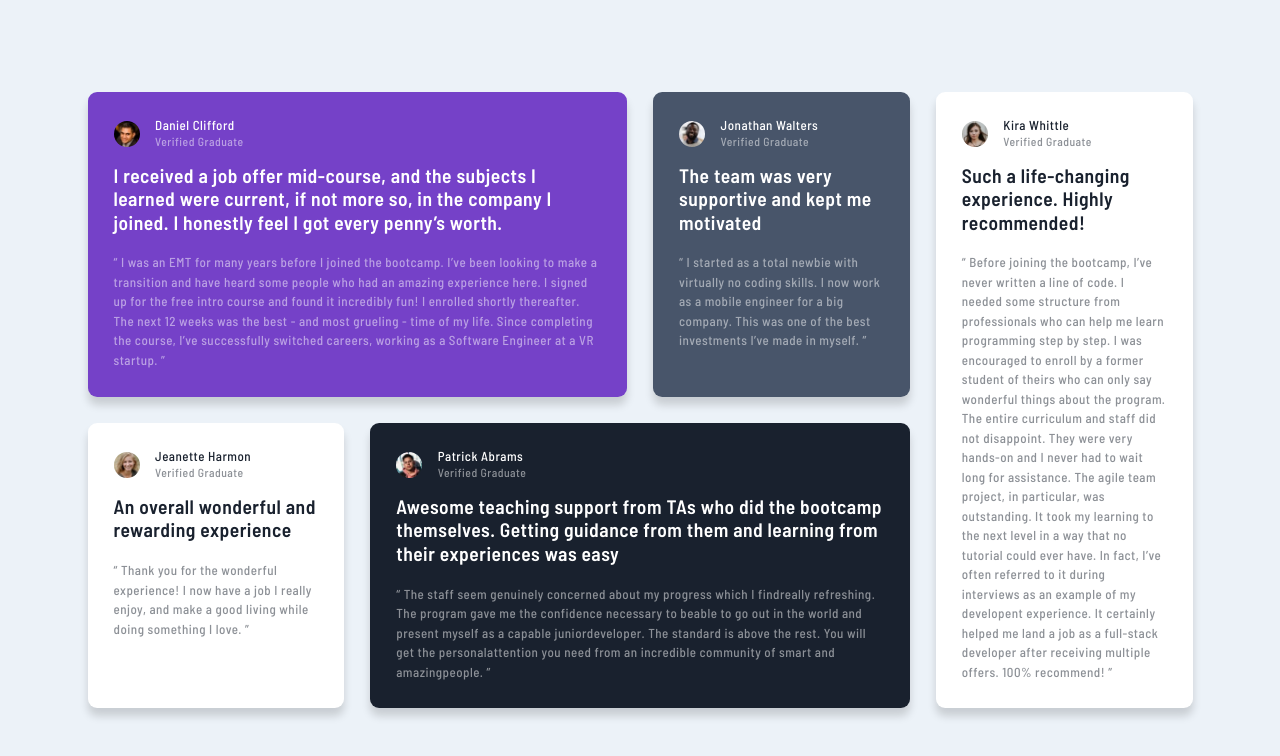
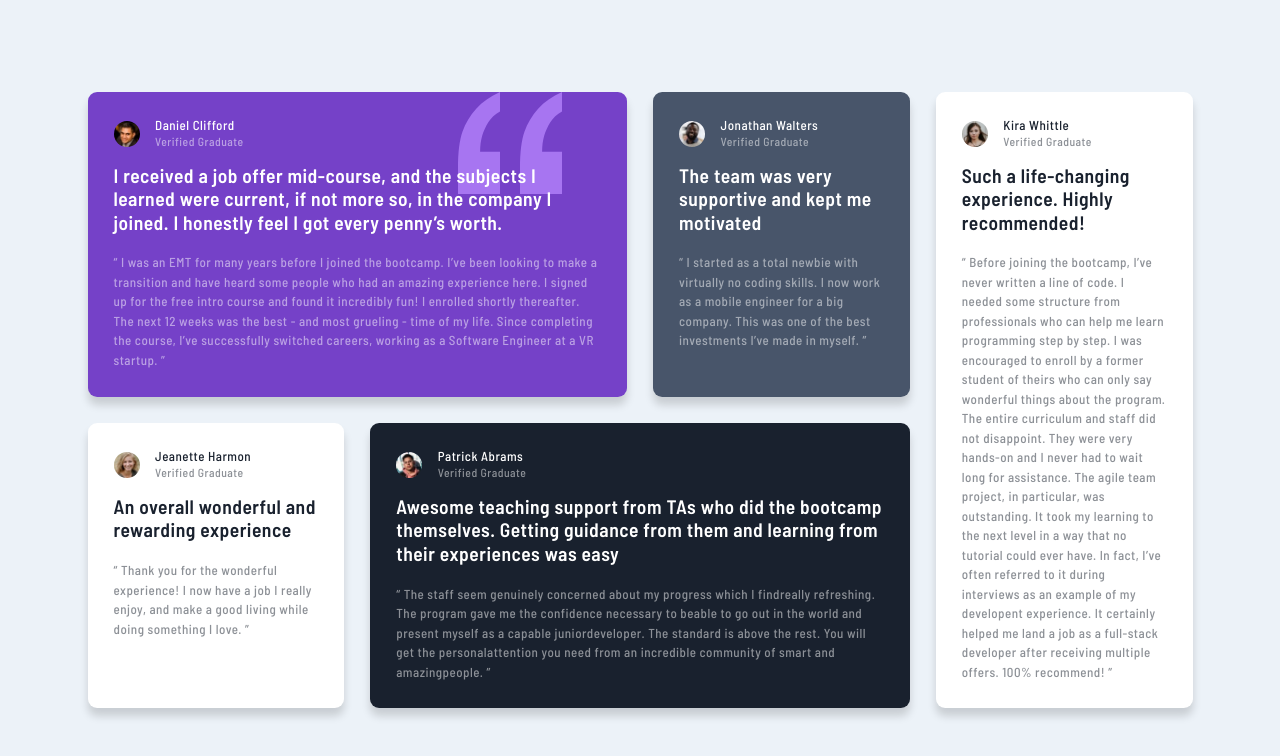
Before and after one commit to KaushalM-2103/testimonials-grid-section, a plain HTML site: page index.html in a window 1280 px wide. Drawn offline with nearby package versions, Linux system fonts and the light colour scheme.

Commit message:
found the error resolved

```diff
--- a/CSS/style.scss
+++ b/CSS/style.scss
@@ -131,7 +131,7 @@ body {
 }
 .daniel {
   background: var(--clr-mod-violet)
-    url(/testimonials-grid-section-main/images/bg-pattern-quotation.svg)
+    url(../images/bg-pattern-quotation.svg)
     no-repeat 85% top !important;
 }
 
```
Also changed, not shown: CSS/style.css, 1 other file.
